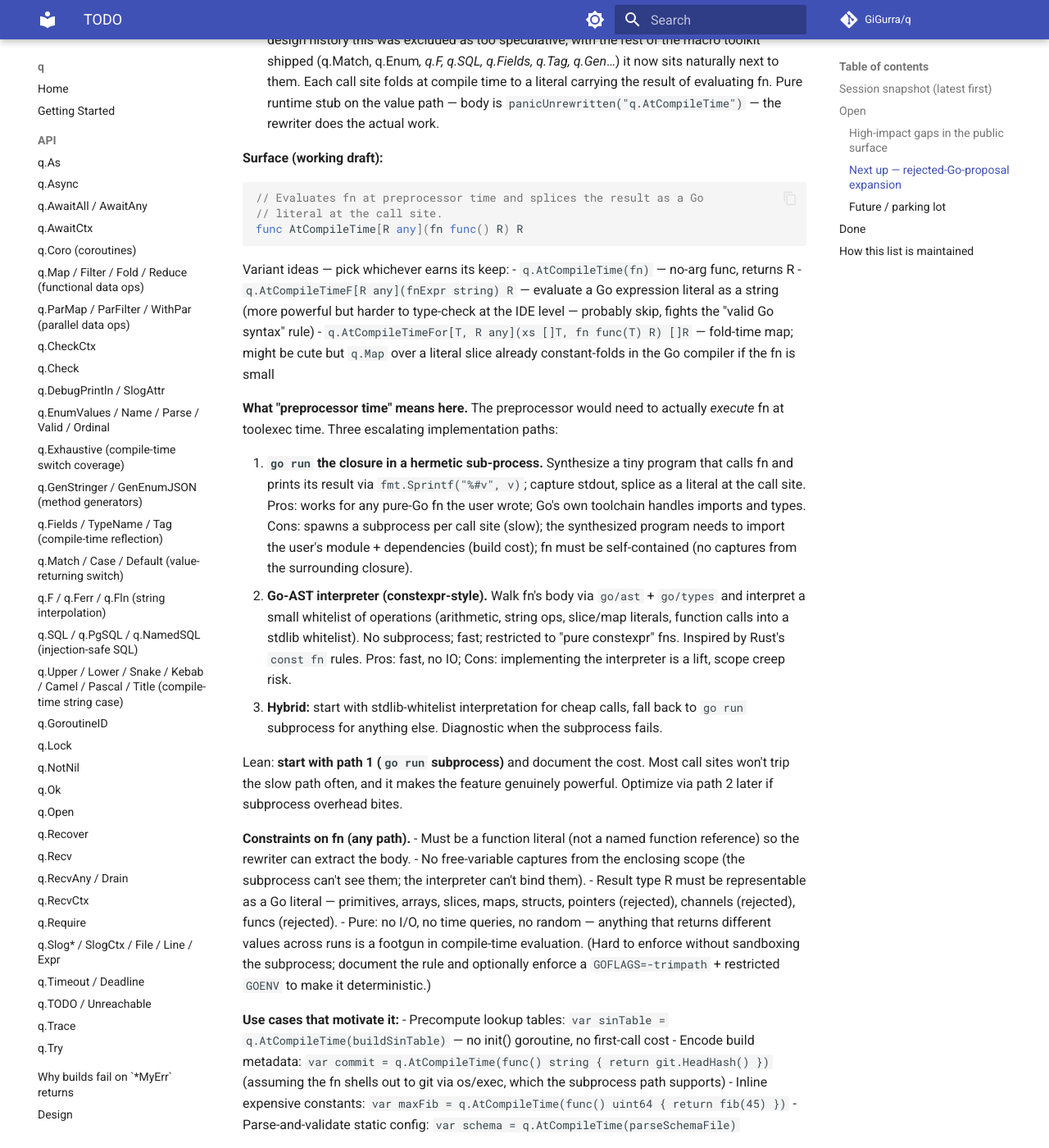
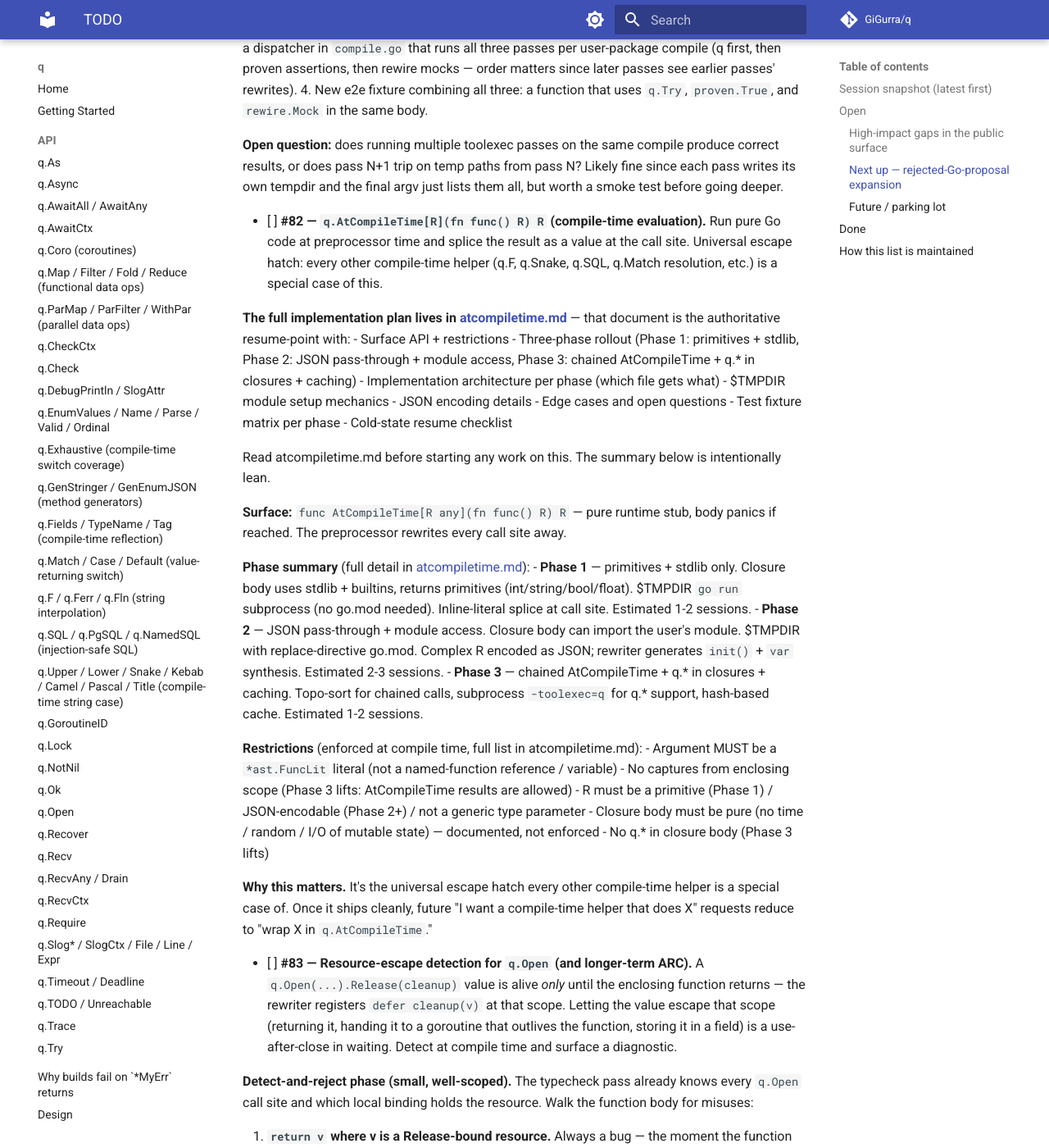
Before and after one commit to GiGurra/q, an MkDocs documentation site: the page built from docs/planning/TODO.md, in a window 1280 px wide and 1400 px high, scrolled down 9444 px. Shown: the whole window at 82% size. Built offline with MkDocs 1.6.1 and Material for MkDocs 9.7.7, drawn with Linux system fonts in a browser that asks for light colours; comment, search, counter and statistics services are not loaded; some of the changed text lies outside the part shown.

Commit message:
docs: write the q.AtCompileTime full implementation plan
Pre-context-compaction bookkeeping. q.AtCompileTime (TODO #82) is a
multi-session, multi-phase project. Capturing the design, phasing,
implementation architecture, edge cases, and cold-state resume
checklist in docs/planning/atcompiletime.md so a fresh session can
pick up without re-deriving decisions.

The doc covers:
- Surface API + restrictions (closure-only, no captures, primitive
  R for Phase 1, JSON-encodable R for Phase 2+, no q.* in body for
  Phases 1+2)
- Three-phase rollout:
  - Phase 1: primitives + stdlib only, $TMPDIR go run subprocess,
    inline-literal splice. 1-2 sessions.
  - Phase 2: JSON pass-through for complex types, module access via
    replace-directive go.mod, package-level var + init() synthesis.
    2-3 sessions.
  - Phase 3: chained AtCompileTime values, q.* in closure body via
    -toolexec=q on subprocess, hash-based caching. 1-2 sessions.
- Per-phase implementation architecture (which file gets what)
- $TMPDIR module setup mechanics (find user module via go env GOMOD,
  write replace directive, env-stripping for subprocess)
- JSON encoding details (raw vs quoted string literal, embedded byte
  slice in init())
- Edge cases (multiple call sites per package, determinism,
  build-cache collisions, side effects, generic R, closure params,
  cross-platform, concurrency safety)
- Test fixture matrix per phase
- Resume-from-cold-state checklist

TODO #82 entry trimmed to a summary that points at atcompiletime.md.
CLAUDE.md authoritative-docs section now references both.

Co-Authored-By: Claude Opus 4.7 (1M context) <noreply@anthropic.com>

````diff
--- a/docs/planning/TODO.md
+++ b/docs/planning/TODO.md
@@ -9,6 +9,8 @@ The persistent backlog for `q`. Mirrors the in-session task list so a fresh conv
 **Next-up addition (2026-04-25):** Scala/lo-style functional data ops added to the backlog — `#80` (sequential `q.Map`/`FlatMap`/`Filter`/`GroupBy`/`Exists`/`ForAll`/`Find`/`Reduce`/`Distinct`/etc., each with bare + `…Err` + `…E` flavours), then `#81` (`q.ParMap`/`ParFlatMap`/etc., parallel via `runtime.NumCPU()` default with ctx-carried `q.WithPar(ctx, n)` override). Pure runtime helpers (no rewriter), so they slot under `qRuntimeHelpers`. **Order is settled: ship #80 first to lock the surface, then #81 layers on the same naming.**
 
 **Status update (2026-04-25):** #80 and #81 both shipped. Surface now covers the complete data-ops kit (sequential + parallel) without forcing users into a Either/Option monad. New backlog additions parked: `#82` (q.AtCompileTime — universal preprocessor-time evaluation escape hatch), `#83` (q.Open resource-escape detection + ARC for non-RAM resources), `#84` (q.Assemble[T] compile-time DI graph — ZIO ZLayer / google-wire shape), `#85` (coroutines — three tiers from iter.Seq sugar to stackless preprocessor-rewritten state machines).
+
+**Status update (2026-04-25, late):** Substantial run of small additions shipped this session: `#79` (Lax-default rule for q.Exhaustive / q.Match), `#85 tier 2` (q.Coro bidirectional coroutines), q.MapValues / q.MapKeys / q.MapEntries / q.Keys / q.Values (map ops), q.Pair / q.Zip / q.Unzip / q.ZipMap (zip family), q.Sort / q.SortBy / q.SortFunc / q.Min / q.Max / q.MinBy / q.MaxBy / q.Sum (sort + extrema). The data-ops surface is now genuinely complete. The next big feature on the roadmap is `#82` q.AtCompileTime — its full implementation plan lives at [atcompiletime.md](atcompiletime.md). **Read that document before starting #82 work.** Phase 1 (primitives + stdlib) is the entry point; Phases 2 (JSON pass-through + module access) and 3 (chained AtCompileTime + caching) follow.
 
 The big-picture trajectory: q is becoming a Scala-style compile-time macro toolkit for Go — every shipped helper folds at the AST level, runtime cost is zero, IDE sees ordinary Go. Each new feature reuses the typecheck pass + file-synthesis primitive established earlier.
 
@@ -250,42 +252,35 @@ The features below all fit q's model: parse as valid Go, rewrite at compile time
 
   **Open question:** does running multiple toolexec passes on the same compile produce correct results, or does pass N+1 trip on temp paths from pass N? Likely fine since each pass writes its own tempdir and the final argv just lists them all, but worth a smoke test before going deeper.
 
-- [ ] **#82 — `q.AtCompileTime[R](fn func() R) R` (compile-time evaluation).** Earlier in q's design history this was excluded as too speculative; with the rest of the macro toolkit shipped (q.Match, q.Enum*, q.F, q.SQL, q.Fields, q.Tag, q.Gen*…) it now sits naturally next to them. Each call site folds at compile time to a literal carrying the result of evaluating fn. Pure runtime stub on the value path — body is `panicUnrewritten("q.AtCompileTime")` — the rewriter does the actual work.
+- [ ] **#82 — `q.AtCompileTime[R](fn func() R) R` (compile-time evaluation).** Run pure Go code at preprocessor time and splice the result as a value at the call site. Universal escape hatch: every other compile-time helper (q.F, q.Snake, q.SQL, q.Match resolution, etc.) is a special case of this.
 
-  **Surface (working draft):**
+  **The full implementation plan lives in [atcompiletime.md](atcompiletime.md)** — that document is the authoritative resume-point with:
+  - Surface API + restrictions
+  - Three-phase rollout (Phase 1: primitives + stdlib, Phase 2: JSON pass-through + module access, Phase 3: chained AtCompileTime + q.* in closures + caching)
+  - Implementation architecture per phase (which file gets what)
+  - $TMPDIR module setup mechanics
+  - JSON encoding details
+  - Edge cases and open questions
+  - Test fixture matrix per phase
+  - Cold-state resume checklist
 
-  ```go
-  // Evaluates fn at preprocessor time and splices the result as a Go
-  // literal at the call site.
-  func AtCompileTime[R any](fn func() R) R
-  ```
+  Read atcompiletime.md before starting any work on this. The summary below is intentionally lean.
 
-  Variant ideas — pick whichever earns its keep:
-  - `q.AtCompileTime(fn)` — no-arg func, returns R
-  - `q.AtCompileTimeF[R any](fnExpr string) R` — evaluate a Go expression literal as a string (more powerful but harder to type-check at the IDE level — probably skip, fights the "valid Go syntax" rule)
-  - `q.AtCompileTimeFor[T, R any](xs []T, fn func(T) R) []R` — fold-time map; might be cute but `q.Map` over a literal slice already constant-folds in the Go compiler if the fn is small
+  **Surface:** `func AtCompileTime[R any](fn func() R) R` — pure runtime stub, body panics if reached. The preprocessor rewrites every call site away.
 
-  **What "preprocessor time" means here.** The preprocessor would need to actually *execute* fn at toolexec time. Three escalating implementation paths:
+  **Phase summary** (full detail in [atcompiletime.md](atcompiletime.md)):
+  - **Phase 1** — primitives + stdlib only. Closure body uses stdlib + builtins, returns primitives (int/string/bool/float). $TMPDIR `go run` subprocess (no go.mod needed). Inline-literal splice at call site. Estimated 1-2 sessions.
+  - **Phase 2** — JSON pass-through + module access. Closure body can import the user's module. $TMPDIR with replace-directive go.mod. Complex R encoded as JSON; rewriter generates `init()` + `var` synthesis. Estimated 2-3 sessions.
+  - **Phase 3** — chained AtCompileTime + q.* in closures + caching. Topo-sort for chained calls, subprocess `-toolexec=q` for q.* support, hash-based cache. Estimated 1-2 sessions.
 
-  1. **`go run` the closure in a hermetic sub-process.** Synthesize a tiny program that calls fn and prints its result via `fmt.Sprintf("%#v", v)`; capture stdout, splice as a literal at the call site. Pros: works for any pure-Go fn the user wrote; Go's own toolchain handles imports and types. Cons: spawns a subprocess per call site (slow); the synthesized program needs to import the user's module + dependencies (build cost); fn must be self-contained (no captures from the surrounding closure).
-  2. **Go-AST interpreter (constexpr-style).** Walk fn's body via `go/ast` + `go/types` and interpret a small whitelist of operations (arithmetic, string ops, slice/map literals, function calls into a stdlib whitelist). No subprocess; fast; restricted to "pure constexpr" fns. Inspired by Rust's `const fn` rules. Pros: fast, no IO; Cons: implementing the interpreter is a lift, scope creep risk.
-  3. **Hybrid:** start with stdlib-whitelist interpretation for cheap calls, fall back to `go run` subprocess for anything else. Diagnostic when the subprocess fails.
+  **Restrictions** (enforced at compile time, full list in atcompiletime.md):
+  - Argument MUST be a `*ast.FuncLit` literal (not a named-function reference / variable)
+  - No captures from enclosing scope (Phase 3 lifts: AtCompileTime results are allowed)
+  - R must be a primitive (Phase 1) / JSON-encodable (Phase 2+) / not a generic type parameter
+  - Closure body must be pure (no time / random / I/O of mutable state) — documented, not enforced
+  - No q.* in closure body (Phase 3 lifts)
 
-  Lean: **start with path 1 (`go run` subprocess)** and document the cost. Most call sites won't trip the slow path often, and it makes the feature genuinely powerful. Optimize via path 2 later if subprocess overhead bites.
-
-  **Constraints on fn (any path).**
-  - Must be a function literal (not a named function reference) so the rewriter can extract the body.
-  - No free-variable captures from the enclosing scope (the subprocess can't see them; the interpreter can't bind them).
-  - Result type R must be representable as a Go literal — primitives, arrays, slices, maps, structs, pointers (rejected), channels (rejected), funcs (rejected).
-  - Pure: no I/O, no time queries, no random — anything that returns different values across runs is a footgun in compile-time evaluation. (Hard to enforce without sandboxing the subprocess; document the rule and optionally enforce a `GOFLAGS=-trimpath` + restricted `GOENV` to make it deterministic.)
-
-  **Use cases that motivate it:**
-  - Precompute lookup tables: `var sinTable = q.AtCompileTime(buildSinTable)` — no init() goroutine, no first-call cost
-  - Encode build metadata: `var commit = q.AtCompileTime(func() string { return git.HeadHash() })` (assuming the fn shells out to git via os/exec, which the subprocess path supports)
-  - Inline expensive constants: `var maxFib = q.AtCompileTime(func() uint64 { return fib(45) })`
-  - Parse-and-validate static config: `var schema = q.AtCompileTime(parseSchemaFile)`
-
-  **Why parked vs. shipped.** It's the natural cap-stone of the macro toolkit — q.AtCompileTime is the universal escape hatch every other macro is a special case of (q.F is `q.AtCompileTime(buildFmtCall)`, q.Snake is `q.AtCompileTime(toSnake)`, etc.). But the implementation is genuinely involved (subprocess discipline, subprocess error handling, literal-printer for arbitrary R, cache key sensitivity). Park until the existing helpers settle; visit when somebody has a concrete use case the others don't cover.
+  **Why this matters.** It's the universal escape hatch every other compile-time helper is a special case of. Once it ships cleanly, future "I want a compile-time helper that does X" requests reduce to "wrap X in `q.AtCompileTime`."
 
 - [ ] **#83 — Resource-escape detection for `q.Open` (and longer-term ARC).** A `q.Open(...).Release(cleanup)` value is alive *only* until the enclosing function returns — the rewriter registers `defer cleanup(v)` at that scope. Letting the value escape that scope (returning it, handing it to a goroutine that outlives the function, storing it in a field) is a use-after-close in waiting. Detect at compile time and surface a diagnostic.
 
````
Also changed, not shown: CLAUDE.md (+1 -0 lines), docs/planning/atcompiletime.md (added, +390 -0 lines).
